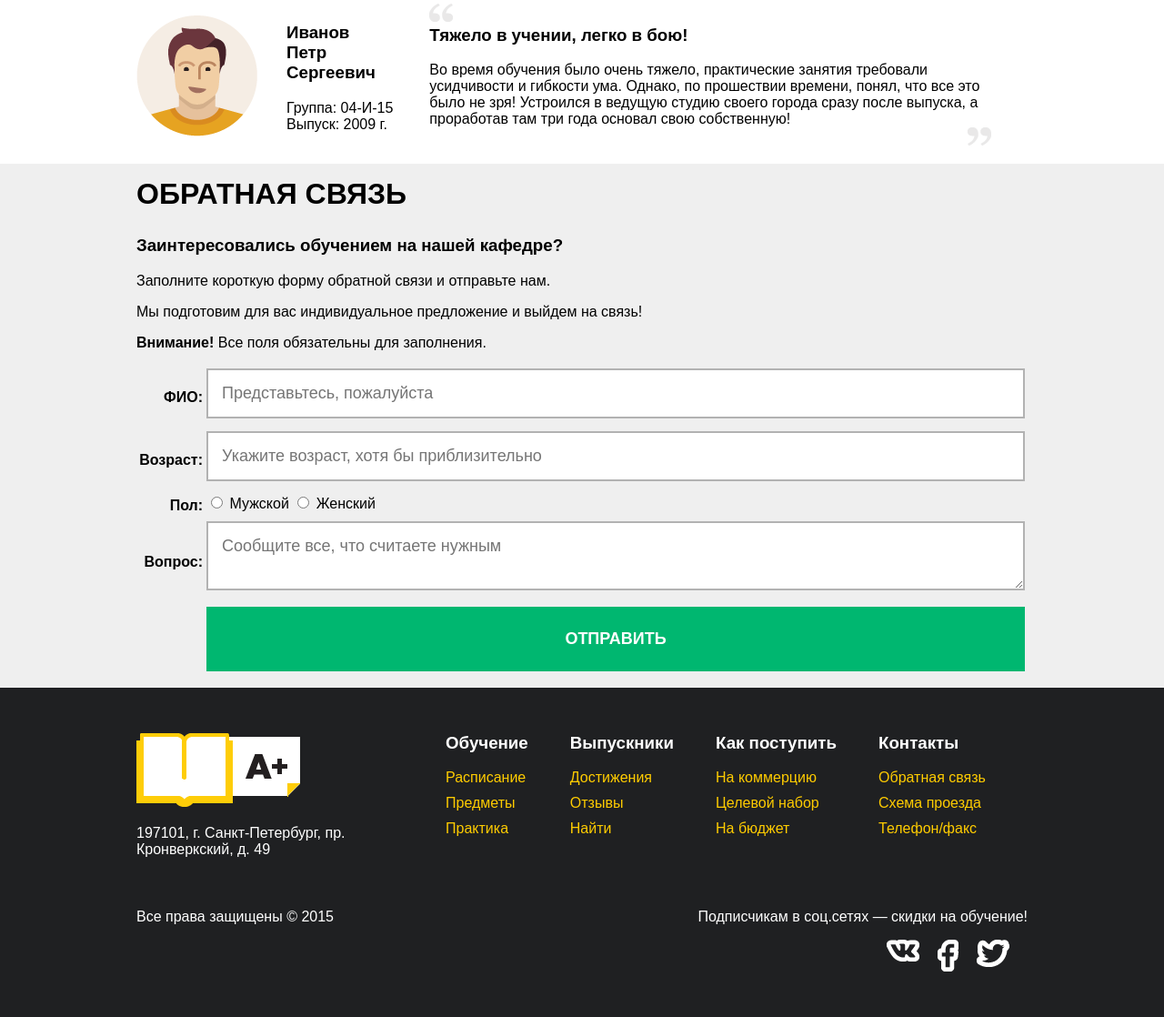
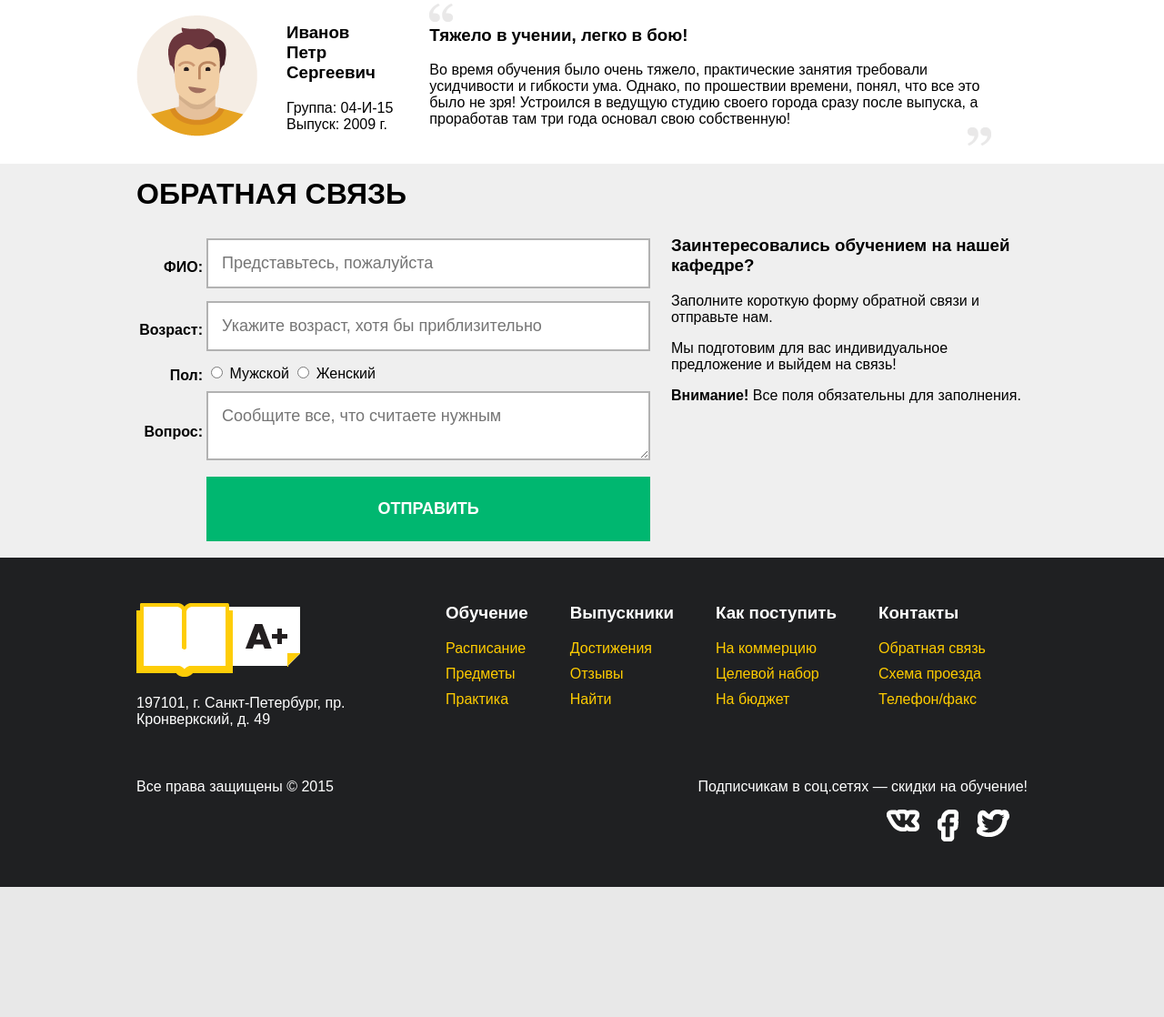
Before and after one commit to Rikkii/Rikkii.github.io, a PHP site: page /test.html in a window 1280 px wide. Shown: the part 1111-2229 px from the top of the page at 91% size. After the commit the page ends 2086 px from the top, so only its background shows below. Run offline with PHP 8.4, Linux system fonts and the light colour scheme.

Commit message:
Update test+prefixes.css

```diff
--- a/test+prefixes.css
+++ b/test+prefixes.css
@@ -263,14 +263,14 @@ blockquote p {
 
 .contacts {
     background: #efefef;
-    padding: 15px 0
+    padding: 15px 0;
 }
 .contacts::after {
     content: "";
     clear: both;
     display: block;
 }
-table {
+.contacts-form table {
     width: 100%
 }
 .contacts h2 {
@@ -291,6 +291,10 @@ input[type="text"], textarea {
 .contacts textarea:hover {
     border: 2px solid #7f7f7f;
 }
+.contacts input[type="text"]:focus,
+.contacts textarea:focus {
+    outline: 2px solid #635f5f
+}
 input[type="text"],
 input[type="radio"],
 textarea {
@@ -308,13 +312,13 @@ textarea {
     font-weight: bold
 }
 
-@media screen and screen and (min-width: 780px) {
-    table {float: left; width: 58%}
+@media (min-width: 780px) {
+    .contacts-form table {float: left; width: 58%}
     .contacts-instruction {float: right; width: 40%;}
     .contacts-instruction h3 {margin-top: 0}
 
 }
-@media screen and (max-width: 500px) {
+@media (max-width: 500px) {
     .contacts input, textarea {font-size: 16px;}
 }
 
```
